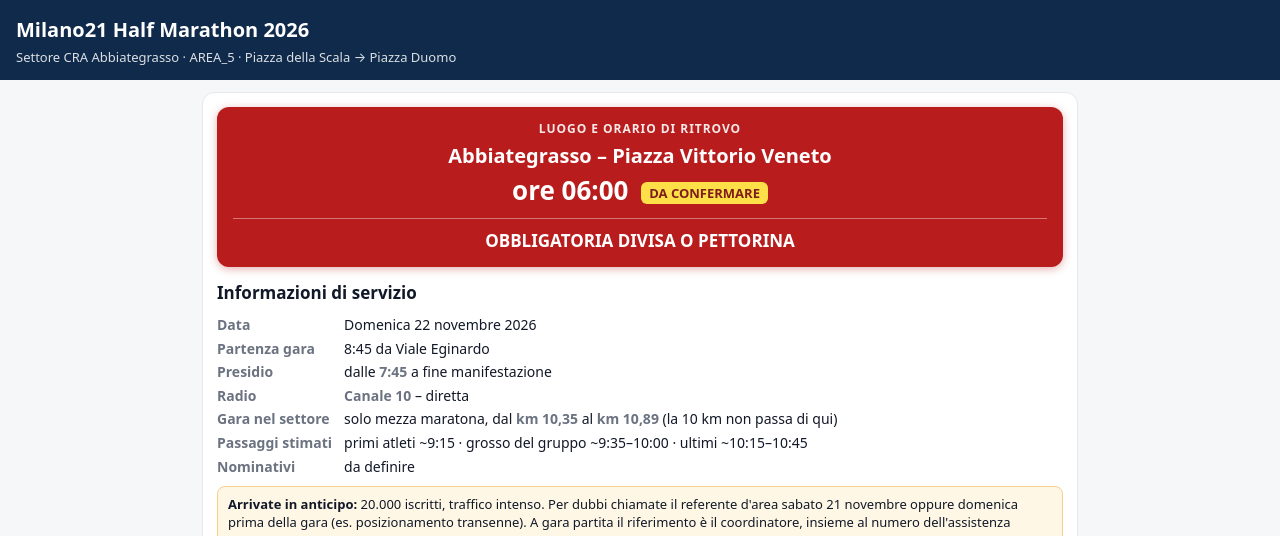
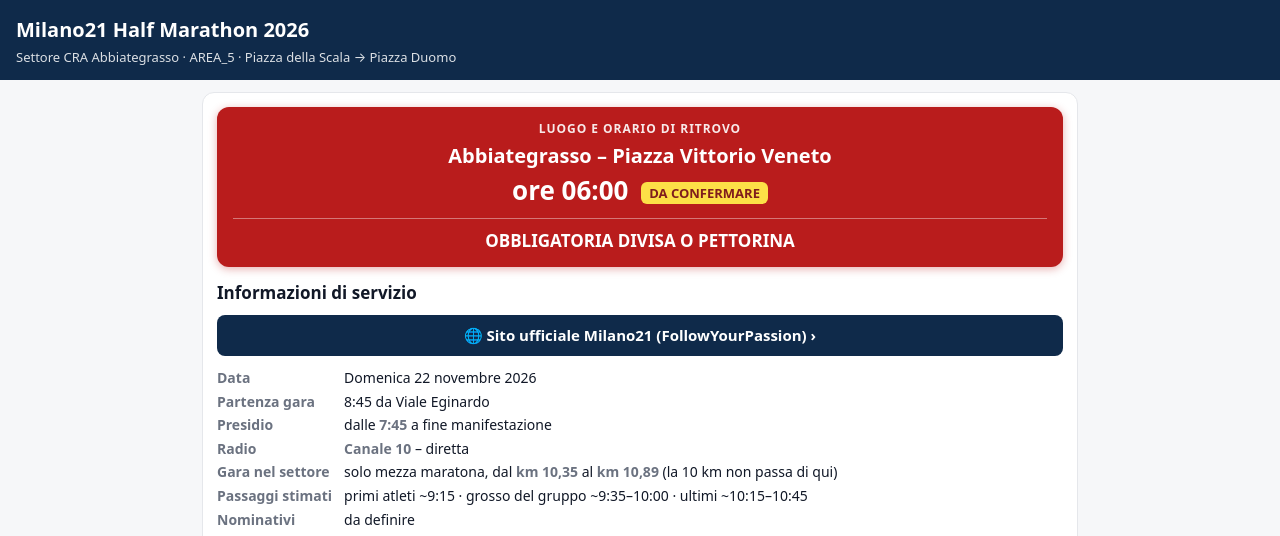
Before and after one commit to AndreaGlightburn/milano21-cra, a plain HTML site: page index.html in a window 1280 px wide. Shown: the top 536 px of the page. Drawn offline with nearby package versions, Linux system fonts and the light colour scheme.

Commit message:
Link al sito ufficiale
Co-Authored-By: Claude Opus 5.5 <noreply@anthropic.com>
Claude-Session: https://claude.ai/code/session_019zcQiqiVBArpYtXABL2oe5

```diff
--- a/index.html
+++ b/index.html
@@ -48,6 +48,7 @@ tr.ours td{background:#eaf6ee;font-weight:600}
 .tbc{display:inline-block;background:#fde047;color:#7f1d1d;font-size:13px;font-weight:800;padding:2px 8px;border-radius:6px;vertical-align:middle;margin-left:6px}
 .meet-d{margin-top:10px;padding-top:10px;border-top:1px solid rgba(255,255,255,.4);font-size:17px;font-weight:800;text-transform:uppercase}
 .extra{min-height:60px;border:2px dashed var(--line);border-radius:8px}
+.official{display:block;text-align:center;background:#0f2a4a;color:#fff;text-decoration:none;font-weight:700;padding:10px;border-radius:8px;margin:0 0 12px}
 footer{text-align:center;color:var(--muted);font-size:12px;padding:10px 0 30px}
 </style>
 </head>
@@ -66,6 +67,7 @@ footer{text-align:center;color:var(--muted);font-size:12px;padding:10px 0 30px}
 <div class="meet-d">Obbligatoria divisa o pettorina</div>
 </div>
 <h2>Informazioni di servizio</h2>
+<a class="official" href="https://followyourpassion.it/" target="_blank" rel="noopener">🌐 Sito ufficiale Milano21 (FollowYourPassion) ›</a>
 <div class="grid">
 <b>Data</b><span>Domenica 22 novembre 2026</span>
 <b>Partenza gara</b><span>8:45 da Viale Eginardo</span>
```
